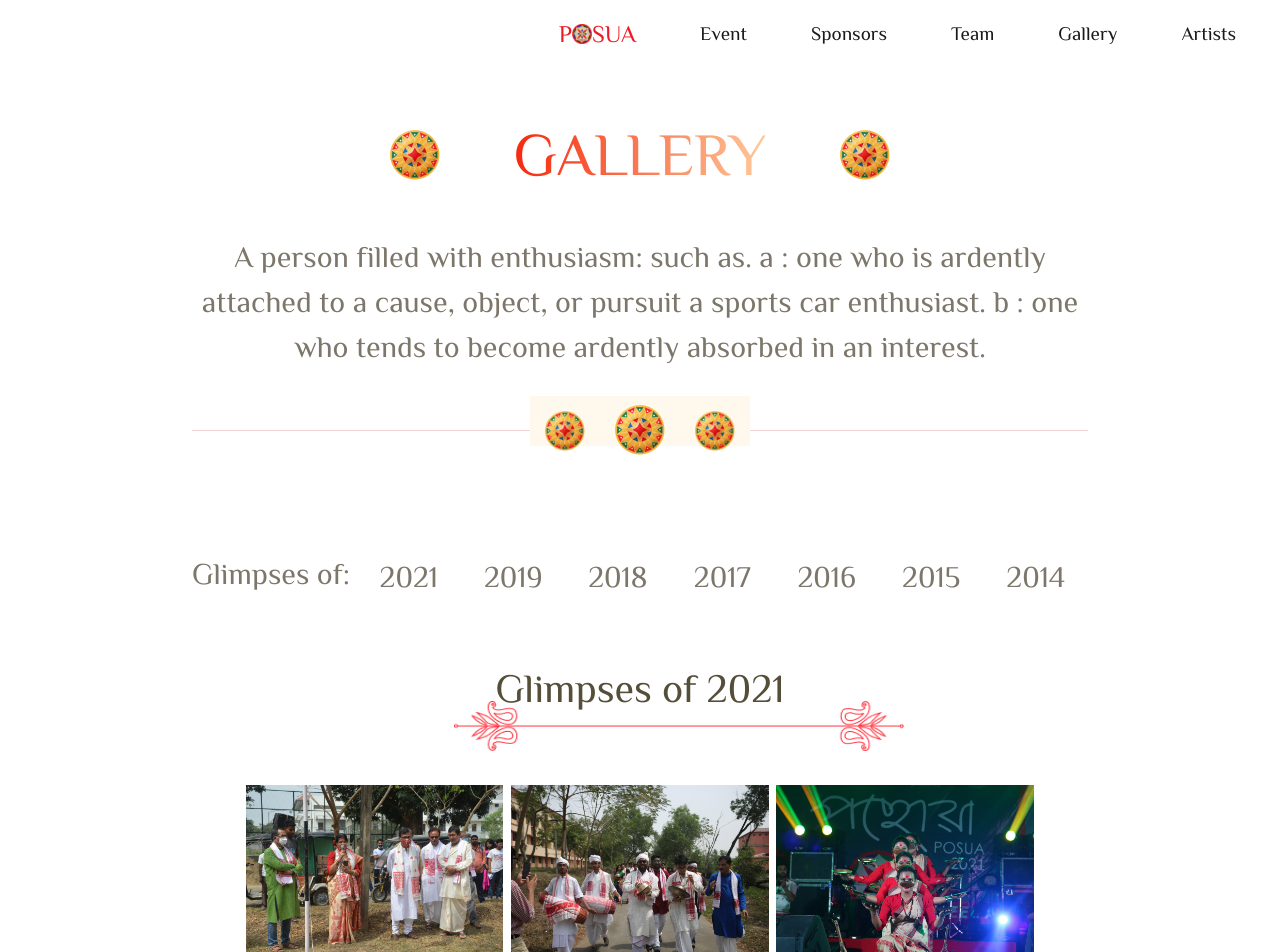
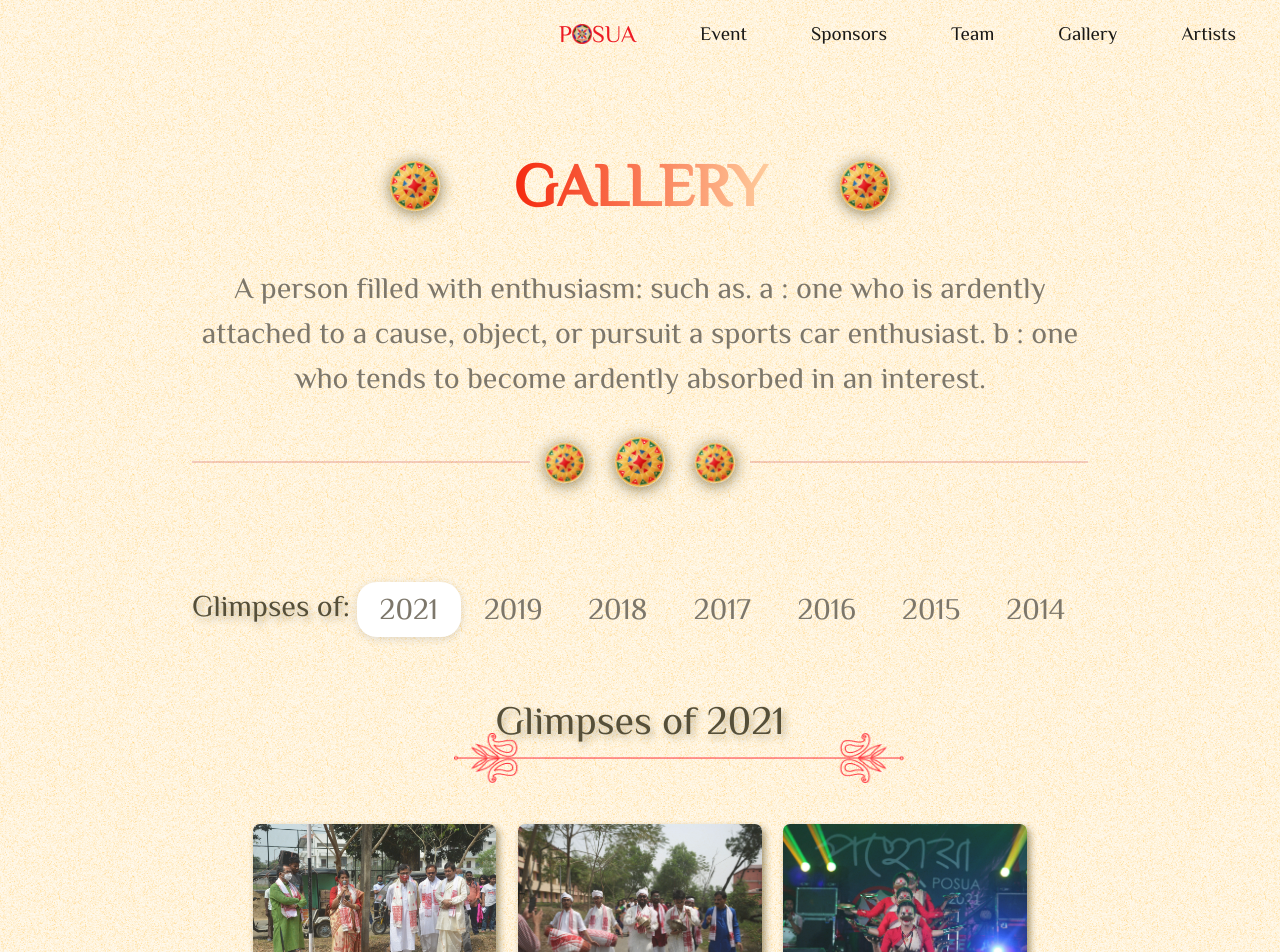
Before and after one commit to trishankusarma/Posua-Web-Site-2022, a React (Create React App) app: page /gallery in a window 1280 px wide. Shown: the top 952 px of the page. Built offline with nearby package versions, Linux system fonts and the light colour scheme; the HTML template or start-up script is replaced by a standard one.

Commit message:
added some styles and animation

```diff
--- a/src/components/Gallery/Gallery.css
+++ b/src/components/Gallery/Gallery.css
@@ -9,6 +9,9 @@ body {
 
 .cover1 {
   height: 220vh;
+  background-color: #fff9ed;
+  background-image: url(../../assets/bg.png);
+  padding-top: 2rem;
 }
 
 .HeaderSection > * {
@@ -46,6 +49,7 @@ body {
   width: 300px;
   font-size: 60px;
   margin: 0;
+  font-weight: 600;
   font-family: "Philosopher", sans-serif;
   -webkit-text-stroke-width: 0px;
   background-image: linear-gradient(90deg, #f41a01, #ffd9a8);
@@ -66,7 +70,7 @@ body {
 
 .GalleryHeaderBorder {
   border-style: none;
-  border-top: solid 1px #cd4e4e;
+  border-top: solid 2px #cd4e4e;
   width: 70%;
   margin-bottom: 60px;
 }
@@ -77,6 +81,7 @@ body {
   position: relative;
   bottom: 95px;
   background-color: #fff9ed;
+  background-image: url(../../assets/bg.png);
   display: flex;
   flex-direction: row;
   justify-content: space-between;
@@ -86,6 +91,9 @@ body {
 .SmallJapi {
   height: 40px;
   width: 40px;
+  border-radius: 50%;
+  box-shadow: 0px 2px 15px rgb(81 67 21 / 70%);
+  animation: rotating 6s linear infinite;
 }
 
 .MidJapi {
@@ -93,7 +101,27 @@ body {
   bottom: 6px;
   height: 50px;
   width: 50px;
+  border-radius: 50%;
+  box-shadow: 0px 2px 15px rgb(81 67 21 / 70%);
+  animation: rotating 6s linear infinite;
 }
+
+.Japi{
+  border-radius: 50%;
+  box-shadow: 0px 2px 15px rgb(81 67 21 / 70%);
+  animation: rotating 6s linear infinite;
+}
+
+@keyframes rotating {
+  from{
+      -webkit-transform: rotate(0deg);
+  }
+  to{
+      -webkit-transform: rotate(360deg);
+  }
+}
+
+
 
 /* tab bar and img css */
 
@@ -128,8 +156,9 @@ body {
   align-self: center;
   font-size: 30px;
   font-family: "Philosopher", sans-serif;
-  color: #7d776b;
+  color: #554f39;
   font-weight: 400;
+  text-shadow: 3px 4px 7px rgb(81 67 21 / 35%);
 }
 
 .tabs {
@@ -149,6 +178,7 @@ body {
 .active-tabs {
   background: white;
   border-radius: 20px;
+  box-shadow: rgba(99, 99, 99, 0.2) 0px 2px 8px 0px;
 }
 
 button {
@@ -181,6 +211,7 @@ button {
   margin-top: 40px;
   text-align: center;
   font-weight: 400;
+  text-shadow: 3px 4px 7px rgb(81 67 21 / 35%);
 }
 
 .borderImage {
@@ -211,15 +242,38 @@ button {
 
 .imgage {
   display: inline-block;
-  margin-bottom: 10px;
-  overflow: hidden;
-  transition: 350ms;
+  /* overflow: hidden; */
+  padding: 7px;
+  opacity: 0.9;
+  /* padding-top: 0px ; */
+
 }
 
 .imgage img {
   width: 100%;
   transition: 0.25s ease-in-out;
+  border-radius: 7px;
+  box-shadow: 3px 4px 7px rgb(81 67 21 / 60%);
+  transition: 500ms;
 }
+
+/* zoom-effect */
+.imgage {
+
+  transition: transform 1s;
+
+}
+
+.imgage img:hover {
+  z-index: 100;
+}
+
+.imgage:hover {
+  transform: scale(1.05);
+  opacity: 1;
+}
+/* zoom-effect */
+
 
 @media screen and (max-width: 768px) {
   .gallery {
@@ -234,9 +288,6 @@ button {
 }
 
 @media (max-width: 664px) {
-  .navbar {
-    display: none;
-  }
 
   .HeaderSection {
     height: 50vh;
@@ -311,7 +362,8 @@ button {
 
 @media (max-width: 415px) {
   .cover1 {
-    height: 310vh;
+    height: 290vh;
+    padding-top: 20px;
   }
 
   .REMOVE{
@@ -334,6 +386,8 @@ button {
     display: flex;
     flex-direction: column;
     justify-content: center;
+    padding: 20px;
+    box-shadow: rgb(0 0 0 / 24%) 0px 3px 8px
   }
 }
 
--- a/src/components/Gallery/GalleryHeader/GalleryHeader.js
+++ b/src/components/Gallery/GalleryHeader/GalleryHeader.js
@@ -6,9 +6,9 @@ function GalleryHeader() {
   return (
     <div className='HeaderSection'>
         <div className="headerSubSection">
-            <img src={pic} alt='japi-img'></img>
+            <img className="Japi" src={pic} alt='japi-img'></img>
             <h1 className='GalleryHeading'>GALLERY</h1>
-            <img src={pic} alt='japi-img'></img>
+            <img className="Japi" src={pic} alt='japi-img'></img>
         </div>
         <GallerySubHeader/>
     </div>
```
